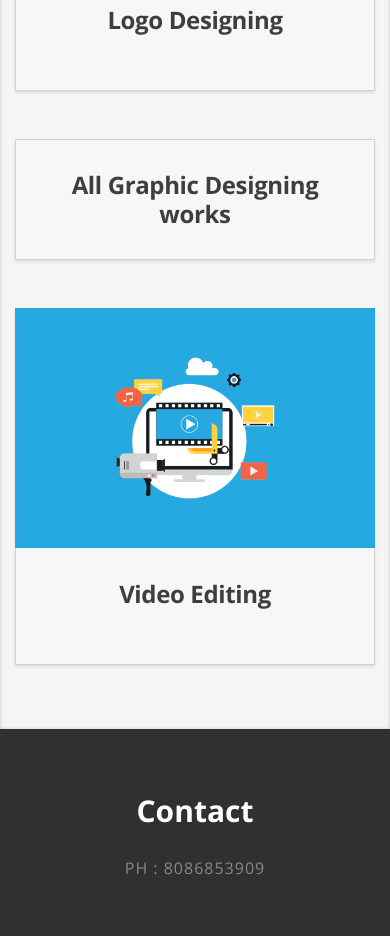
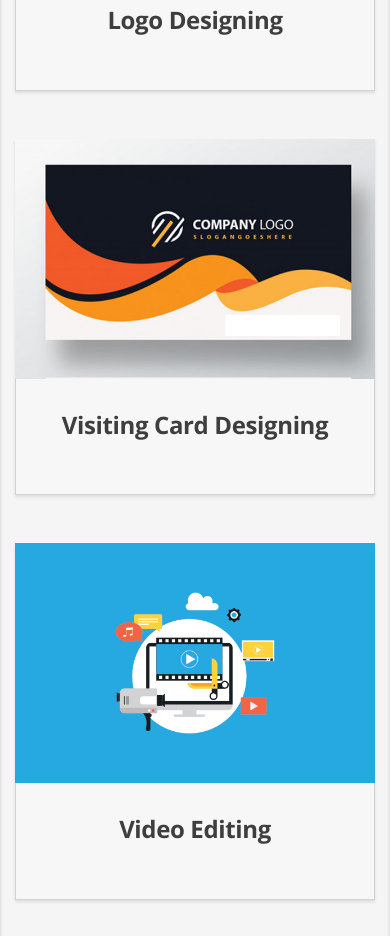
Before and after one commit to jayakrishnanjj/jayakrishnan-site, a plain HTML site: page index.html in a window 390 px wide. Shown: the part 2160-3096 px from the top of the page. Drawn offline with nearby package versions, Linux system fonts and the light colour scheme.

Commit message:
Update index.html

```diff
--- a/index.html
+++ b/index.html
@@ -127,12 +127,12 @@ License URL: http://creativecommons.org/licenses/by/3.0/
 									</div>
 							</div>
 						</div>
-						<div class="col-lg-4 col-md-6 mt-md-5 mt-5 newsgri2">
-							<div class="newsgrid_tp new_grd1">
-
+						<div class="col-lg-4 col-md-6 mt-md-5 mt-5 newsgrid1">
+							<div class="newsgrid_tp new_grd">
+								<img src="images/g1.jpg" alt="news image" class="img-fluid">
 									<div class="news_bt">
-										<h4>All Graphic Designing works</h4>
-
+										<h4>Visiting Card Designing </h4>
+										<p class="mt-4">  </p>
 									</div>
 							</div>
 						</div>
```
